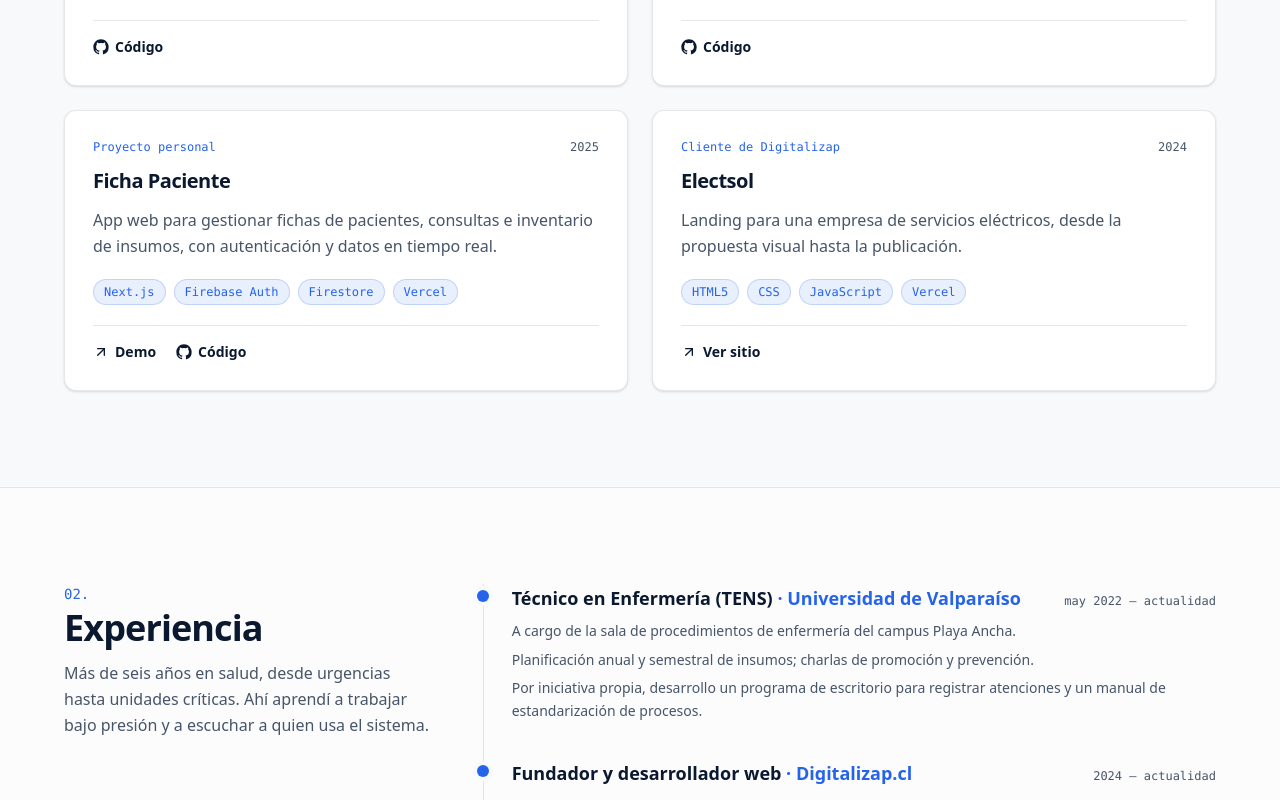
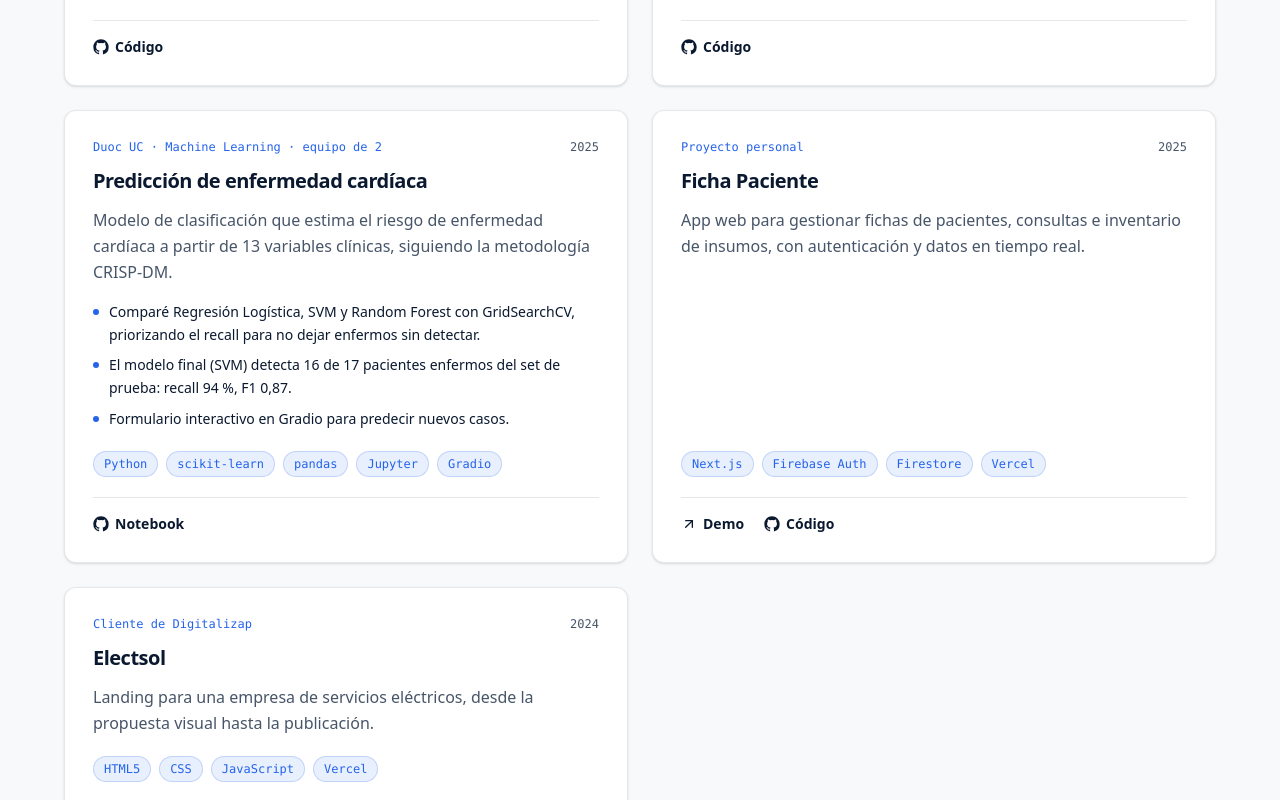
Before and after one commit to diariasHub/diariasHub.github.io, a Next.js app: page / in a window 1280 px wide. Shown: the part 2060-2860 px from the top of the page. Built offline with nearby package versions, Linux system fonts and the light colour scheme.

Commit message:
Proyecto de Machine Learning y CV actualizado

```diff
--- a/data/profile.js
+++ b/data/profile.js
@@ -79,6 +79,20 @@ export const projects = [
     ],
     tags: ['Spring Boot', 'MySQL', 'React', 'Terraform', 'AWS ECS', 'Nginx'],
     links: [{ label: 'Código', href: 'https://github.com/SolgreyDuocUC/EVT-Aplicacion-Despachos-DevOps', type: 'github' }],
+  },
+  {
+    title: 'Predicción de enfermedad cardíaca',
+    context: 'Duoc UC · Machine Learning · equipo de 2',
+    period: '2025',
+    description:
+      'Modelo de clasificación que estima el riesgo de enfermedad cardíaca a partir de 13 variables clínicas, siguiendo la metodología CRISP-DM.',
+    bullets: [
+      'Comparé Regresión Logística, SVM y Random Forest con GridSearchCV, priorizando el recall para no dejar enfermos sin detectar.',
+      'El modelo final (SVM) detecta 16 de 17 pacientes enfermos del set de prueba: recall 94 %, F1 0,87.',
+      'Formulario interactivo en Gradio para predecir nuevos casos.',
+    ],
+    tags: ['Python', 'scikit-learn', 'pandas', 'Jupyter', 'Gradio'],
+    links: [{ label: 'Notebook', href: 'https://github.com/diariasHub/ml-prediccion-enfermedad-cardiaca', type: 'github' }],
   },
   {
     title: 'Ficha Paciente',
@@ -164,7 +178,7 @@ export const certifications = [
 export const skills = [
   { group: 'Frontend', items: ['JavaScript', 'TypeScript', 'React', 'Next.js', 'Tailwind CSS', 'HTML5', 'CSS3', 'Bootstrap'] },
   { group: 'Backend', items: ['Node.js', 'Express', 'Java', 'Spring Boot', 'Python'] },
-  { group: 'Datos', items: ['PostgreSQL', 'MySQL', 'Oracle SQL', 'MongoDB', 'Firestore'] },
+  { group: 'Datos y ML', items: ['PostgreSQL', 'MySQL', 'Oracle SQL', 'MongoDB', 'Firestore', 'pandas', 'scikit-learn'] },
   { group: 'Cloud y DevOps', items: ['AWS', 'Docker', 'Terraform', 'GitHub Actions', 'Nginx', 'Linux'] },
   { group: 'Móvil y diseño', items: ['React Native', 'Kotlin', 'Android Studio', 'Figma', 'UX/UI'] },
 ];
```
